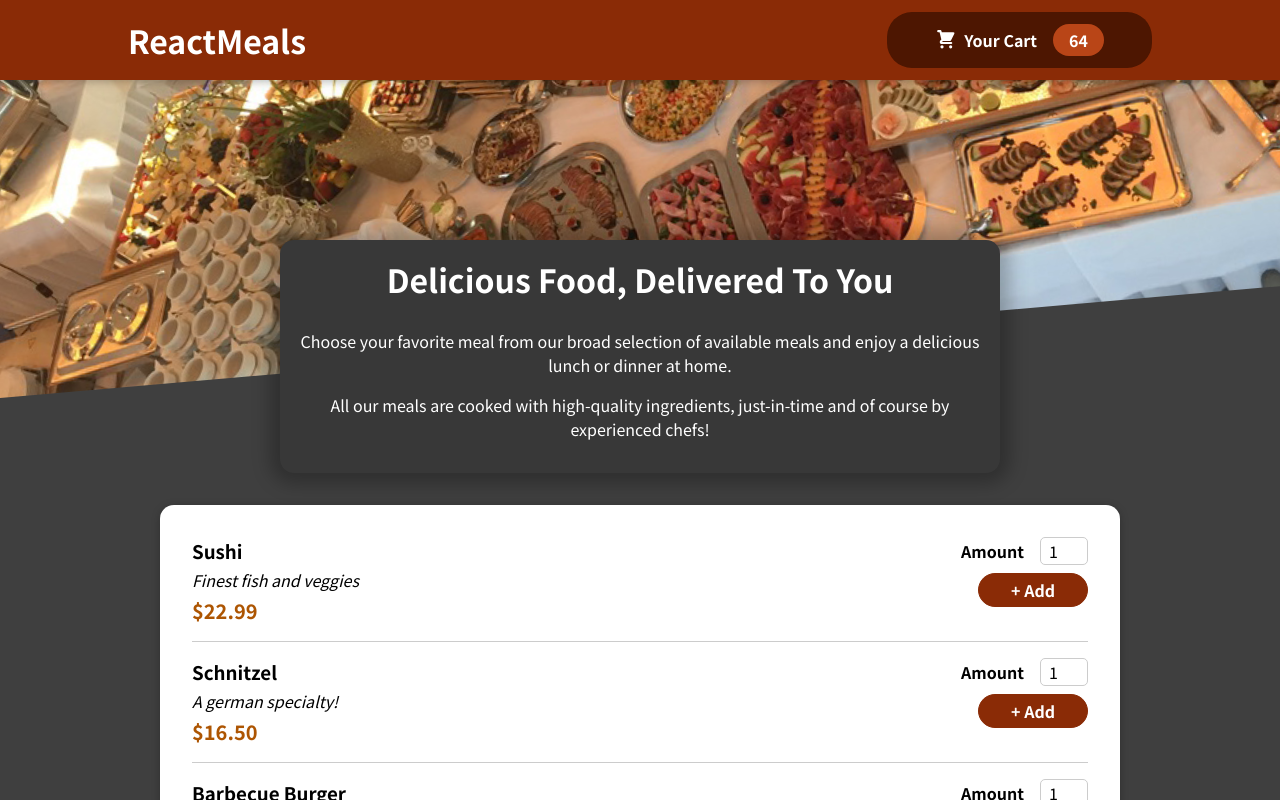
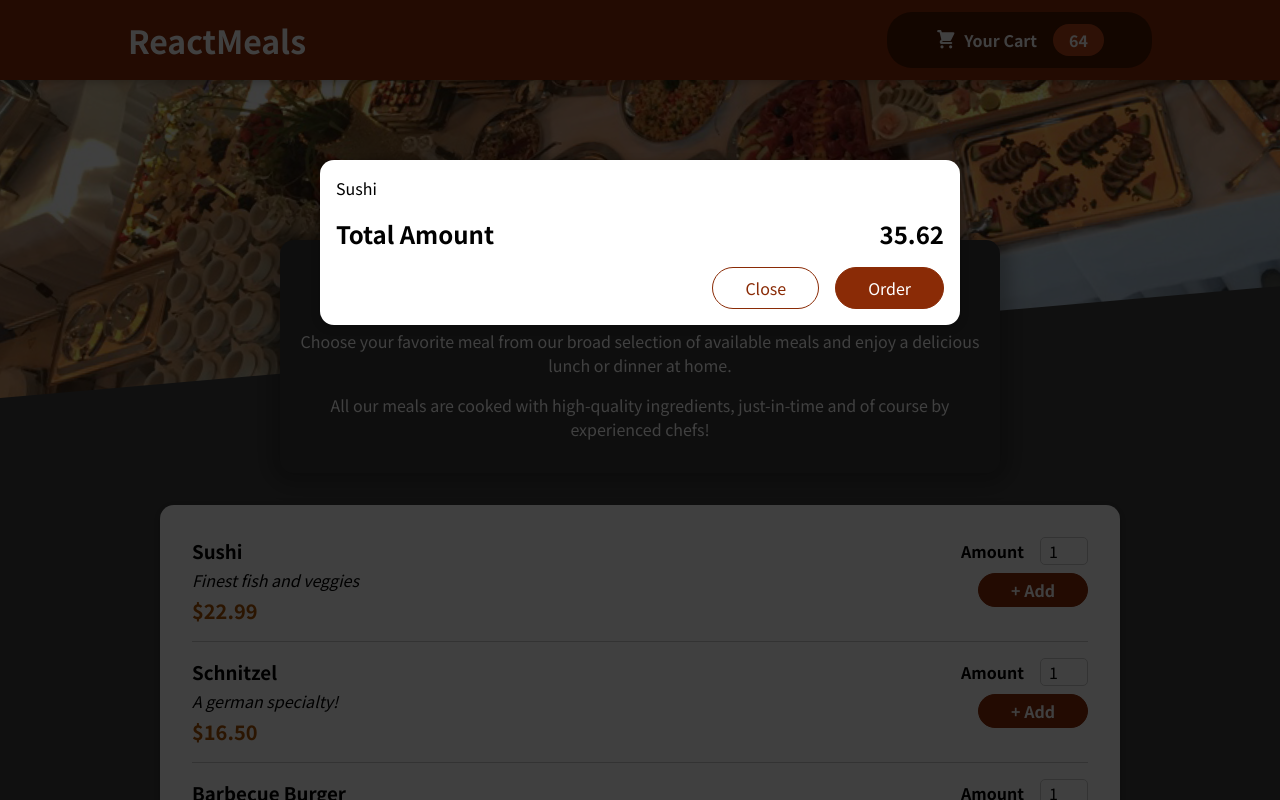
Before and after one commit to d-pfeif/food-order-app, a React (Create React App) app: page / in a window 1280 px wide. Shown: the top 800 px of the page. Built offline with nearby package versions, Linux system fonts and the light colour scheme.

Commit message:
Established portals for modal system

```diff
--- a/public/index.html
+++ b/public/index.html
@@ -28,6 +28,7 @@
   </head>
   <body>
     <noscript>You need to enable JavaScript to run this app.</noscript>
+    <div id="overlays"></div>
     <div id="root"></div>
     <!--
       This HTML file is a template.
--- a/src/App.js
+++ b/src/App.js
@@ -1,10 +1,12 @@
 import { Fragment } from "react";
 import Header from "./components/Layout/Header";
 import Meals from "./components/Meals/Meals";
+import Cart from "./components/Cart/Cart";
 
 function App() {
   return (
     <Fragment>
+      <Cart />
       <Header />
       <main>
         <Meals />
--- a/src/components/Cart/Cart.js
+++ b/src/components/Cart/Cart.js
@@ -1,3 +1,4 @@
+import Modal from '../UI/Modal';
 import classes from './Cart.module.css'
 
 const Cart = (props) => {
@@ -11,7 +12,7 @@
 
 
   return (
-    <div>
+    <Modal>
       { cartItems }
       <div className={classes.total}>
         <span>Total Amount</span>
@@ -21,7 +22,7 @@
         <button className={classes['button--alt']}>Close</button>
         <button className={classes.button}>Order</button>
       </div>
-    </div>
+    </Modal>
   )
 }
 
--- /dev/null
+++ b/src/components/UI/Modal.js
@@ -0,0 +1,29 @@
+import { Fragment } from 'react'
+import ReactDOM from 'react-dom'
+import classes from './Modal.module.css'
+
+const Backdrop = props => {
+  return <div className={classes.backdrop}></div>
+}
+
+const ModalOverlay = props => {
+  return (
+    <div className={classes.modal}>
+      <div className={classes.content}>{props.children}</div>
+    </div>
+  )
+}
+
+const portalElement = document.getElementById('overlays')
+
+const Modal = (props) => {
+  return (
+    <Fragment>
+      {ReactDOM.createPortal(<Backdrop />, portalElement)}
+      {ReactDOM.createPortal(<ModalOverlay>{props.children}</ModalOverlay>, portalElement)}
+      {}
+    </Fragment>
+  )
+}
+
+export default Modal
--- /dev/null
+++ b/src/components/UI/Modal.module.css
@@ -0,0 +1,40 @@
+.backdrop {
+  position: fixed;
+  top: 0;
+  left: 0;
+  width: 100%;
+  height: 100vh;
+  z-index: 20;
+  background-color: rgba(0, 0, 0, 0.75);
+}
+
+.modal {
+  position: fixed;
+  top: 20vh;
+  left: 5%;
+  width: 90%;
+  background-color: white;
+  padding: 1rem;
+  border-radius: 14px;
+  box-shadow: 0 2px 8px rgba(0, 0, 0, 0.25);
+  z-index: 30;
+  animation: slide-down 300ms ease-out forwards;
+}
+
+@media (min-width: 768px) {
+  .modal {
+    width: 40rem;
+    left: calc(50% - 20rem);
+  }
+}
+
+@keyframes slide-down {
+  from {
+    opacity: 0;
+    transform: translateY(-3rem);
+  }
+  to {
+    opacity: 1;
+    transform: translateY(0);
+  }
+}
```
